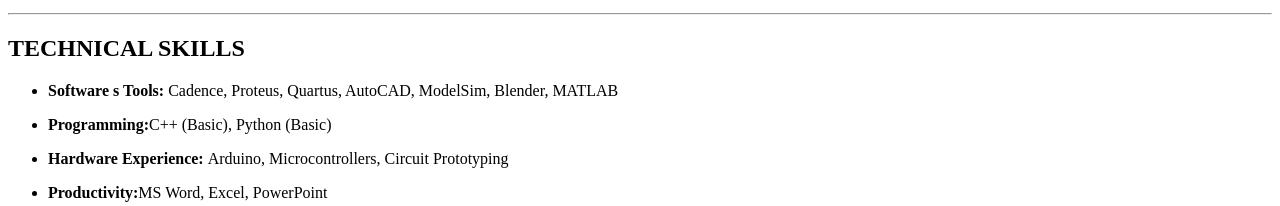
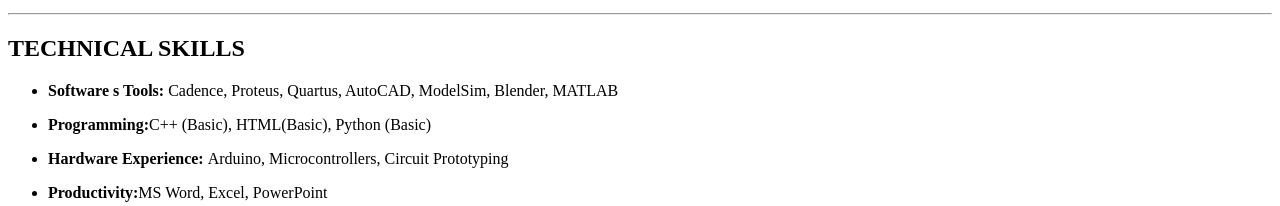
Before and after one commit to Sarusabiru0011/myresume, a plain HTML site: page index.html in a window 1280 px wide. Shown: the part 828-1034 px from the top of the page. Drawn offline with Linux system fonts and the light colour scheme.

Commit message:
updated skills

```diff
--- a/index.html
+++ b/index.html
@@ -54,7 +54,7 @@
             <p><b>Software s Tools: </b> Cadence, Proteus, Quartus, AutoCAD, ModelSim, Blender, MATLAB</p>
         </li>
         <li>
-            <p><b>Programming:</b>C++ (Basic), Python (Basic)</p>
+            <p><b>Programming:</b>C++ (Basic), HTML(Basic), Python (Basic)</p>
         </li>
         <li>
             <p><b>Hardware Experience: </b>Arduino, Microcontrollers, Circuit Prototyping</p>
```
